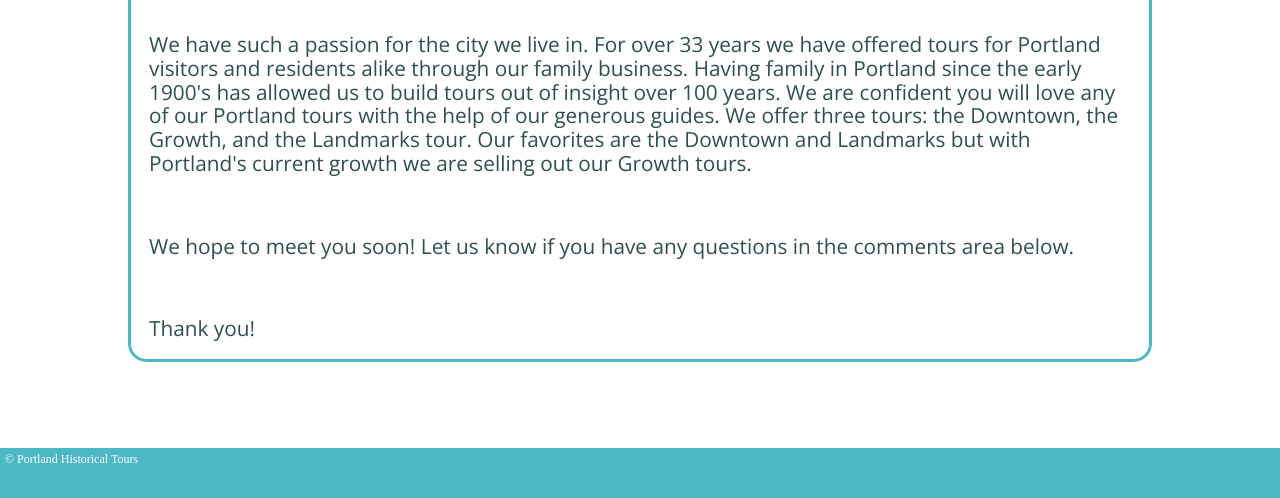
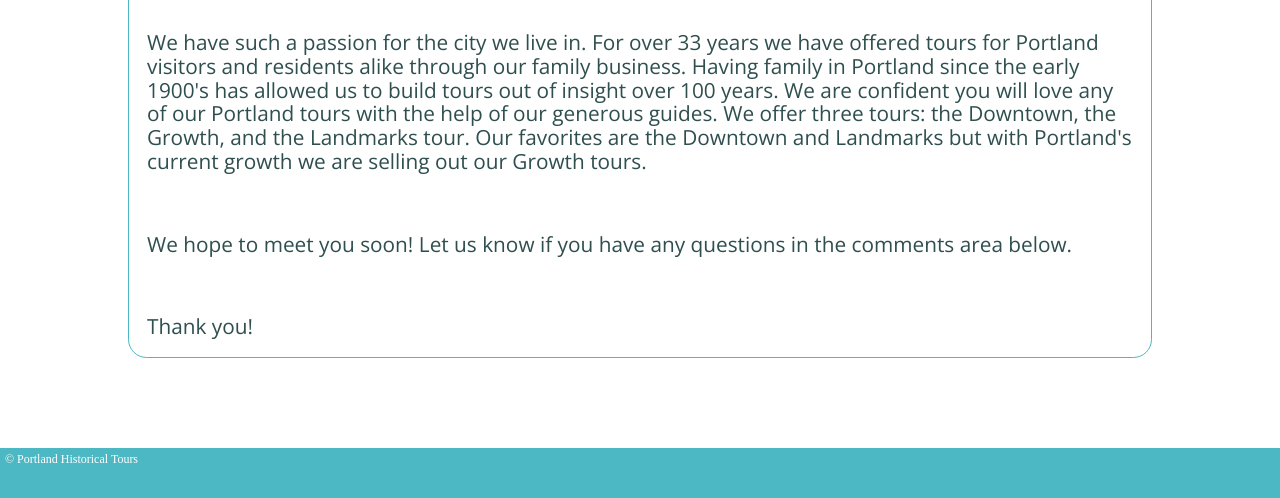
Before and after one commit to jeffaustin81/PortlandHistoricalTours, a website: page about.html in a window 1280 px wide. Shown: the part 302-800 px from the top of the page. Drawn offline with nearby package versions, Linux system fonts and the light colour scheme.

Commit message:
Add styling

```diff
--- a/sass/styles.scss
+++ b/sass/styles.scss
@@ -1,3 +1,5 @@
+/*VARIABLES*/
+
 $primary-color: #157899;
 $secondary-color: #4CB8C4;
 $landmark-color: #3CD3AD;
@@ -7,10 +9,12 @@ $text-color: #FFF;
 $dark-color: #2f4f4f;
 $column-border-radius: 0.75em;
 $open-sans: 'Open Sans', sans-serif;
-$bold: 700;
-$normal: 400;
-$trans: .1s;
+$bold: 600;
+$normal: 300;
+$trans: .15s;
 $drop-shadow: drop-shadow(0px 4px 4px rgba(0, 0, 0, 0.4));
+
+/*MIXINS*/
 
 @mixin col-styling($color) {
   border: solid 1px $color;
@@ -45,6 +49,33 @@ QUERIES CAN BE FOUND AFTER THE INITIAL STYLES SECTION OF FOOTER NEAR BOTTOM OF D
 html, body {
   height: 100%;
 }
+// html {
+//   background: url(../site-assets/Portland_Historical_Tours.jpg) no-repeat center center fixed;
+//   -webkit-background-size: cover;
+//   -moz-background-size: cover;
+//   -o-background-size: cover;
+//   background-size: cover;
+// }
+// body {
+//     position: absolute;
+//     top: 0; bottom: 0; left: 0; right: 0;
+//     height: 100%;
+// }
+// body:before {
+//     content: "";
+//     position: fixed;
+//     background: url(../site-assets/Portland_Historical_Tours.jpg);
+//     background-size: cover;
+//     -webkit-background-size: cover;
+//     -moz-background-size: cover;
+//     -o-background-size: cover;
+//     z-index: -1; /* Keep the background behind the content */
+//     height: 20%; width: 20%; /* Using Glen Maddern's trick /via @mente */
+//
+//     transform: scale(5);
+//     transform-origin: top left;
+//     filter: grayscale(100%) contrast(500%) opacity(.1);
+// }
 
 /*////////////////////////////////////////////////////////////////////
 WRAPPER | IS THE MAIN DIV THAT WRAPS ALL CONTENT EXCLUDING THE FOOTER
@@ -92,7 +123,7 @@ header {
     }
   }
   .bold {
-    font-weight: $bold;
+    font-weight: 700;
     font-style: italic;
   }
 }
@@ -114,6 +145,7 @@ nav {
     li a {
       text-decoration: none;
       color: $dark-color;
+      font-weight: $normal;
       transition: font-weight $trans;
     }
     a:hover {
@@ -142,7 +174,6 @@ main {
 }
 .main {
   @include col-styling($secondary-color);
-  border-width: 3px;
   margin-bottom: 15px;
   h1 {
     padding: 15px;
```
Also changed, not shown: index.html (+3 -0 lines), css/styles.css, css/styles.min.css.
